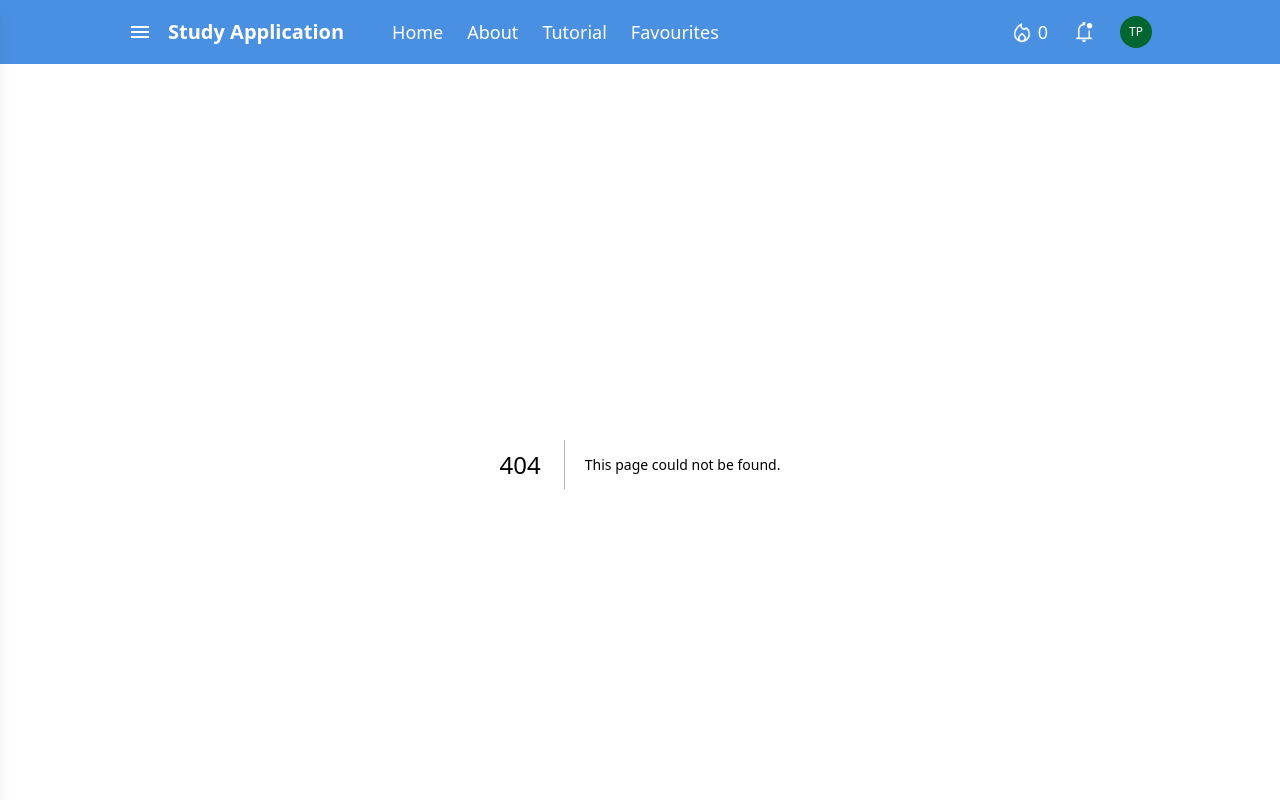
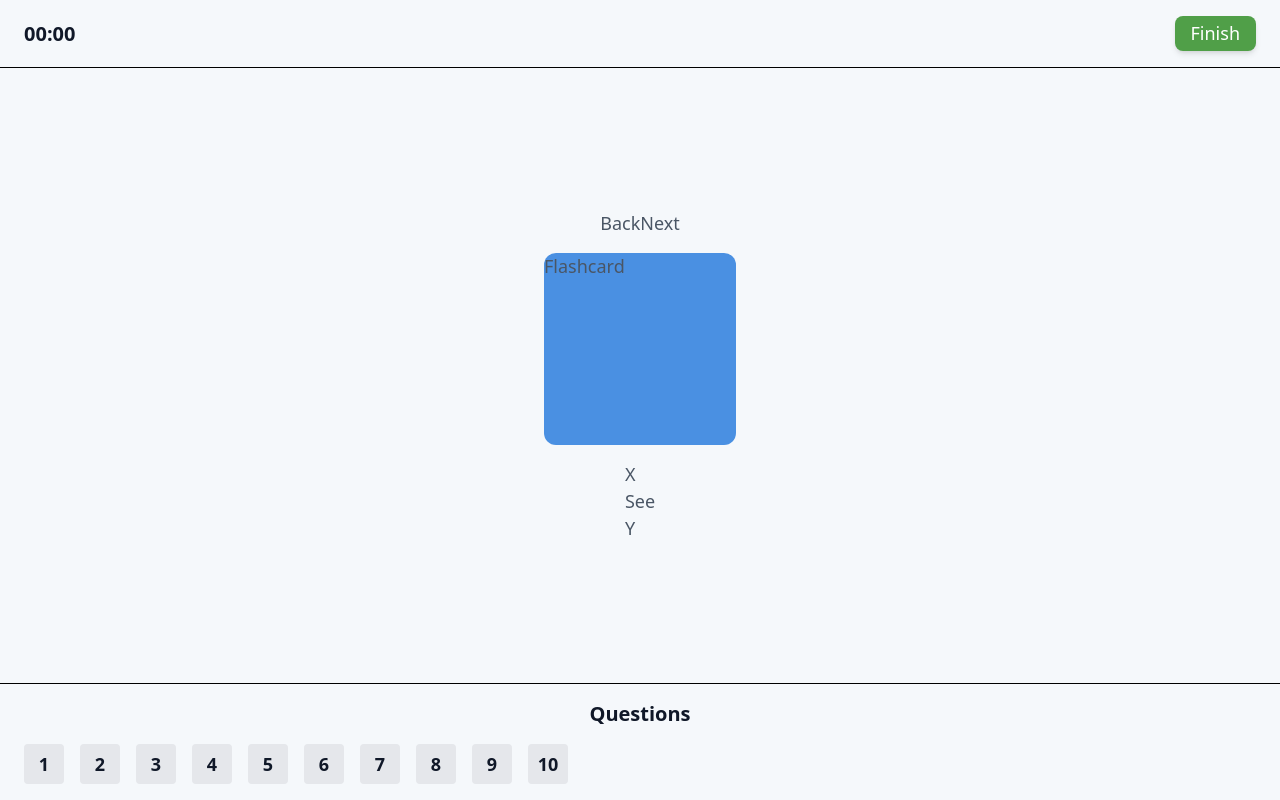
Before and after one commit to theo-picar1/flashcard-app, a Next.js app in the folder client/: page /flashcards in a window 1280 px wide. Before the commit this address had no page. Shown: the top 800 px of the page. Built offline with nearby package versions, Linux system fonts and the light colour scheme.

Commit message:
Reconfigured folder structure + started design for flashcard page

```diff
--- /dev/null
+++ b/client/src/app/(main)/layout.tsx
@@ -0,0 +1,19 @@
+// ***** LAYOUT FOR MAIN CONTENT *****
+
+// Components
+import Header from "@/components/Header";
+import Footer from "@/components/Footer";
+
+export default function MainLayout({ children }: Readonly<{
+    children: React.ReactNode
+}>) {
+    return (
+        <>
+            <Header />
+
+            {children}
+
+            <Footer />
+        </>
+    )
+}
--- a/client/src/app/subjects/[id]/page.tsx
+++ b/client/src/app/(main)/subjects/[id]/page.tsx
@@ -78,7 +78,10 @@ export default function Subject() {
                                 <div>
                                     <p className="md-bold-text text-[var(--bold-text)]">Practice</p>
                                     <div className="flex flex-col gap-2">
-                                        <Button className="w-full" padding="slim">Flashcards</Button>
+                                        <Link href="/flashcards">
+                                            <Button className="w-full" padding="slim">Flashcards</Button>
+                                        </Link>
+
                                         <Button className="w-full" padding="slim">Test</Button>
                                     </div>
                                 </div>
--- /dev/null
+++ b/client/src/app/(study)/flashcards/layout.tsx
@@ -0,0 +1,40 @@
+// ***** LAYOUT FOR FLASHCARD PAGE *****
+
+// Components
+import Button from "@/components/Button"
+
+export default function FlashcardLayout({ children }: Readonly<{ children: React.ReactNode }>) {
+    const questions: string[] = ["1", "2", "3", "4", "5", "6", "7", "8", "9", "10"]
+
+    return (
+        <div className="h-screen flex flex-col justify-between">
+            <div className="flex flex-row justify-between items-center px-6 py-4 border-b border-black">
+                <p className="sm-bold-text text-[var(--bold-text)]">00:00</p>
+
+                <Button
+                    padding="slim"
+                    variant="green"
+                    className="rounded-lg"
+                >
+                    Finish
+                </Button>
+            </div>
+
+            <div>
+                {children}
+            </div>
+
+            <div className="px-6 py-4 border-t border-black">
+                <p className="text-center sm-bold-text text-[var(--bold-text)]">Questions</p>
+
+                <div className="mt-4 flex flex-row items-center gap-4 overflow-x-scroll" style={{ scrollbarWidth: "none" }}>
+                    {questions.map(question =>
+                        <div key={question} className="flex items-center justify-center rounded-sm bg-gray-200 w-10 h-10 flex-shrink-0">
+                            <p className="font-extrabold text-md text-[var(--bold-text)]">{question}</p>
+                        </div>
+                    )}
+                </div>
+            </div>
+        </div>
+    )
+}
--- /dev/null
+++ b/client/src/app/(study)/flashcards/page.tsx
@@ -0,0 +1,33 @@
+export default function FlashcardsPage() {
+    return (
+        <div className="flex flex-col items-center gap-4">
+            <div className="flex flex-row items-center justify-between">
+                <div>
+                    Back
+                </div>
+
+                <div>
+                    Next
+                </div>
+            </div>
+
+            <div className="bg-[var(--website-blue)] w-48 h-48 rounded-xl">
+                Flashcard
+            </div>
+
+            <div>
+                <div>
+                    X
+                </div>
+
+                <div>
+                    See
+                </div>
+
+                <div>
+                    Y
+                </div>
+            </div>
+        </div>
+    )
+}
--- a/client/src/app/layout.tsx
+++ b/client/src/app/layout.tsx
@@ -3,10 +3,6 @@
 import type { Metadata } from "next"
 import { Geist, Geist_Mono } from "next/font/google"
 import "./globals.css"
-
-// Components
-import Header from "@/components/Header"
-import Footer from "@/components/Footer"
 
 const geistSans = Geist({
     variable: "--font-geist-sans",
@@ -30,14 +26,8 @@ export default function RootLayout({
 }>) {
     return (
         <html lang="en">
-            <body
-                className={`${geistSans.variable} ${geistMono.variable} antialiased`}
-            >
-                <Header />
-
+            <body className={`${geistSans.variable} ${geistMono.variable} antialiased`}>
                 {children}
-
-                <Footer />
             </body>
         </html>
     )
```
Also changed, not shown: client/src/app/(main)/favourites/page.tsx (renamed from client/src/app/favourites/page.tsx), client/src/app/(main)/home/page.tsx (renamed from client/src/app/home/page.tsx), client/src/app/(main)/login/page.tsx (renamed from client/src/app/auth/login/page.tsx), client/src/app/(main)/page.tsx (renamed from client/src/app/page.tsx), client/src/app/(main)/subjects/page.tsx (renamed from client/src/app/subjects/page.tsx), client/src/app/(main)/user/[id]/page.tsx (renamed from client/src/app/user/[id]/page.tsx).
